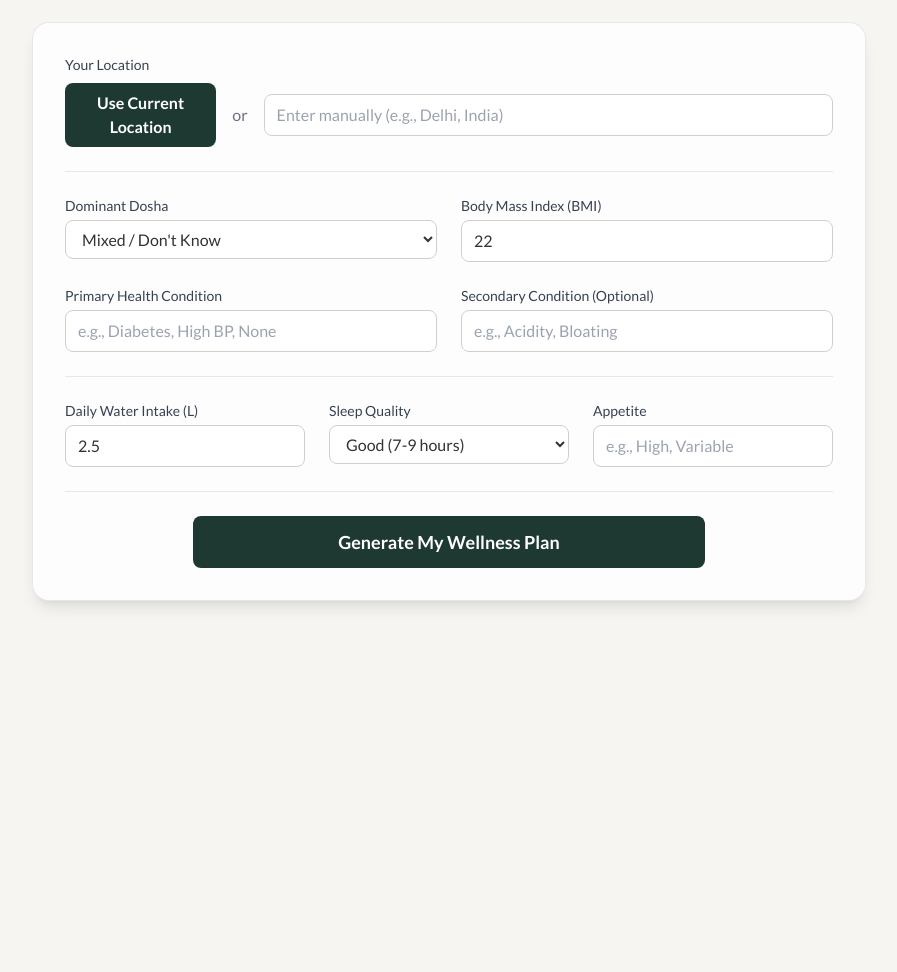
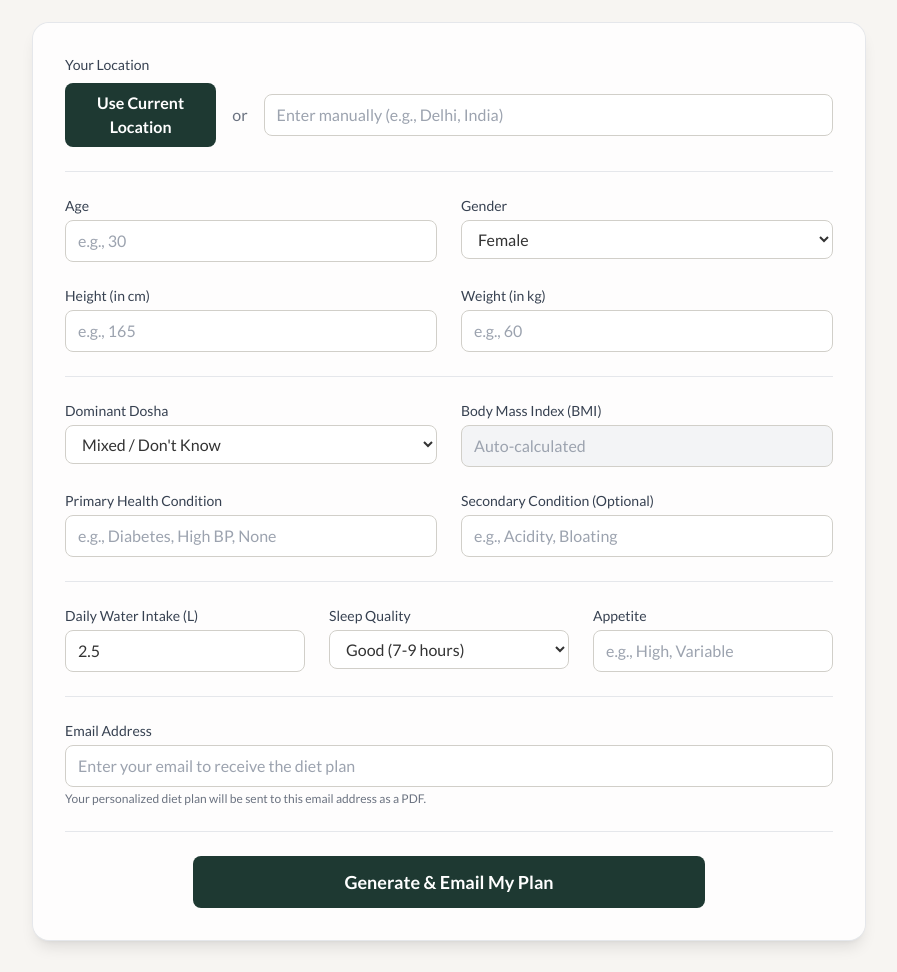
Before and after one commit to Akshaypareek01/DietProject_samsara, a Flask app: page / in a window 1280 px wide. Shown: the part 137-1109 px from the top of the page, without its empty margins (191-1088 px from the left). Before the commit the page ends 744 px from the top, so only its background shows below. Run offline with Flask 3, Linux system fonts and the light colour scheme; some libraries are stand-ins or nearby versions.

Commit message:
new updated file

```diff
--- a/app.py
+++ b/app.py
@@ -4,56 +4,137 @@ from datetime import datetime
 from flask import Flask, render_template, request, jsonify
 from openai import OpenAI
 from dotenv import load_dotenv
+import smtplib
+import ssl
+from email.mime.multipart import MIMEMultipart
+from email.mime.text import MIMEText
+from email.mime.application import MIMEApplication
+from fpdf import FPDF
 
 load_dotenv()
 
 app = Flask(__name__, static_folder="static", template_folder="templates")
 
-# 🔑 API Keys
+# API Keys & SMTP Config from .env
 OPENAI_API_KEY = os.environ.get("OPENAI_API_KEY")
 OPENWEATHER_API_KEY = os.environ.get("OPENWEATHER_API_KEY")
+SMTP_HOST = os.environ.get("SMTP_HOST")
+SMTP_PORT = int(os.environ.get("SMTP_PORT", 465))
+SMTP_USERNAME = os.environ.get("SMTP_USERNAME")
+SMTP_PASSWORD = os.environ.get("SMTP_PASSWORD")
+EMAIL_FROM = os.environ.get("EMAIL_FROM")
 
-# ⚙️ Flask Config from .env
+# Flask Config from .env
 FLASK_PORT = int(os.environ.get("FLASK_PORT", 3000))
 FLASK_DEBUG = os.environ.get("FLASK_DEBUG", "False").lower() == "true"
 
-# prompt sent to the AI
+# (Your PROMPT_TEMPLATE and SYSTEM_INSTRUCTION remain the same)
 PROMPT_TEMPLATE = """
 **User Parameters:**
-1.  **Dosha:** {dosha}
-2.  **Location:** {location}
-3.  **Weather:** {weather}
-4.  **Primary Disease/Health Condition:** {disease}
-5.  **Physiological Data:**
+1.  **Age:** {age}
+2.  **Gender:** {gender}
+3.  **Height:** {height} cm
+4.  **Weight:** {weight} kg
+5.  **Dosha:** {dosha}
+6.  **Location:** {location}
+7.  **Weather:** {weather}
+8.  **Primary Disease/Health Condition:** {disease}
+9.  **Physiological Data:**
     * Daily Water Intake: {water}L
     * BMI: {bmi}
     * Sleep Quality: {sleep}
-6.  **Secondary Condition:** {secondary_condition}
-7.  **Appetite:** {appetite}
-8.  **Current Day:** {current_day}
+10. **Secondary Condition:** {secondary_condition}
+11. **Appetite:** {appetite}
+12. **Current Day:** {current_day}
 """
 
-# This is the system instruction that guides the AI's behavior and response format.
 SYSTEM_INSTRUCTION = """
-You are an expert clinical nutritionist and Ayurvedic specialist.
+You are an expert clinical nutritionist and Ayurvedic specialist. Your task is to generate a highly personalized 7-day Ayurvedic diet plan.
 
-Task: Generate a **7-day Ayurvedic diet plan** starting from the provided Current Day.
-If Current Day is Wednesday, Day 1 should be Wednesday and you should provide Day 1 → Day 7 consecutively.
-
-Requirements:
-- Prioritize foods that are locally available and seasonal for the provided Location and Weather.
-- Use culturally appropriate and affordable items common to that city/region.
-- For each day include sections: "General Recommendations", "Early Morning", "Breakfast",
-  "Mid-Morning Snack", "Lunch", "Evening Snack", "Dinner", "Bedtime".
-- Provide portion sizes for every food item in grams (g) or milliliters (ml).
-- Briefly explain why each meal/item is suitable with respect to Dosha, Disease, BMI, Appetite and Weather.
-- Adjust portion sizes based on BMI & Appetite (e.g., underweight → slightly larger portions; overweight → controlled portions).
-- Avoid repeating the exact same full meal across multiple days; rotate where possible.
-- Output using markdown headings, e.g. "### Day 1 (Wednesday)" and bullet lists for meals.
+**CRITICAL INSTRUCTIONS:**
+1.  **Analyze the User's Full Profile:** Pay close attention to the user's age, gender, height, weight, and BMI. Use this data to estimate their daily caloric needs.
+2.  **Adjust Portion Sizes:** The portion sizes you recommend must be appropriate for the user's estimated caloric needs. A 25-year-old active male will have different needs than a 50-year-old sedentary female.
+3.  **Personalize for Age and Gender:** Recommendations should be suitable for the user's specific demographic. For example, a plan for a younger person might focus on energy, while a plan for an older person might focus on joint health and digestion.
+4.  **Standard Requirements:**
+    - Generate a 7-day plan starting from the provided Current Day.
+    - Prioritize locally available and seasonal foods for the user's Location and Weather.
+    - For each day, include sections: "General Recommendations", "Early Morning", "Breakfast", "Mid-Morning Snack", "Lunch", "Evening Snack", "Dinner", and "Bedtime".
+    - Provide portion sizes for every food item in grams (g) or milliliters (ml).
+    - Briefly explain why each meal is suitable for the user's complete profile (Dosha, Disease, BMI, Age, etc.).
+    - Output using Markdown headings.
 """
 
+# --- UPDATED PDF Generation Function ---
+class PDF(FPDF):
+    def header(self):
+        # Use a font that supports a wider range of characters
+        try:
+            self.set_font('DejaVu', 'B', 14)
+        except RuntimeError:
+            self.set_font('Arial', 'B', 14)
+        self.cell(0, 10, 'Your Personalized Ayurvedic Diet Plan', 0, 1, 'C')
+        self.ln(10)
 
-# The main route that serves the webpage (index.html).
+    def footer(self):
+        self.set_y(-15)
+        try:
+            self.set_font('DejaVu', 'I', 8)
+        except RuntimeError:
+            self.set_font('Arial', 'I', 8)
+        self.cell(0, 10, f'Page {self.page_no()}', 0, 0, 'C')
+
+def create_pdf(plan_text):
+    pdf = PDF()
+    # Add a Unicode font that supports more characters.
+    # This is the key part of the fix.
+    try:
+        pdf.add_font('DejaVu', '', 'DejaVuSans.ttf', uni=True)
+        pdf.add_font('DejaVu', 'B', 'DejaVuSans-Bold.ttf', uni=True)
+        pdf.add_font('DejaVu', 'I', 'DejaVuSans-Oblique.ttf', uni=True)
+        pdf.set_font('DejaVu', '', 12)
+    except RuntimeError:
+        print("DejaVu font not found, falling back to Arial. Special characters may not render correctly.")
+        pdf.set_font('Arial', '', 12)
+
+    pdf.add_page()
+
+    # Write the text to the PDF, handling potential encoding issues
+    # The 'replace' error handler will prevent crashes on unmappable characters
+    clean_text = plan_text.encode('latin-1', 'replace').decode('latin-1')
+    pdf.multi_cell(0, 10, clean_text)
+
+    # Return the PDF content as bytes
+    return pdf.output(dest='S').encode('latin-1')
+
+
+# --- Email Sending Function (No changes needed) ---
+def send_email_with_attachment(to_email, subject, body, pdf_content, filename="Ayurvedic_Diet_Plan.pdf"):
+    if not all([SMTP_HOST, SMTP_PORT, SMTP_USERNAME, SMTP_PASSWORD, EMAIL_FROM]):
+        print("SMTP settings are not fully configured. Skipping email.")
+        return False
+
+    msg = MIMEMultipart()
+    msg['From'] = EMAIL_FROM
+    msg['To'] = to_email
+    msg['Subject'] = subject
+    msg.attach(MIMEText(body, 'plain'))
+
+    part = MIMEApplication(pdf_content, Name=filename)
+    part['Content-Disposition'] = f'attachment; filename="{filename}"'
+    msg.attach(part)
+
+    context = ssl.create_default_context()
+    try:
+        with smtplib.SMTP_SSL(SMTP_HOST, SMTP_PORT, context=context) as server:
+            server.login(SMTP_USERNAME, SMTP_PASSWORD)
+            server.sendmail(EMAIL_FROM, to_email, msg.as_string())
+        print(f"Email sent successfully to {to_email}")
+        return True
+    except Exception as e:
+        print(f"Failed to send email: {e}")
+        return False
+
+
 @app.route("/")
 def index():
     return render_template("index.html")
@@ -62,7 +143,12 @@ def index():
 @app.route("/generate", methods=["POST"])
 def generate_plan():
     try:
-        # --- Collect form data ---
+        # (Your existing code to collect form data remains the same)
+        email_to = request.form.get("email")
+        age = request.form.get("age", "30")
+        gender = request.form.get("gender", "Female")
+        height = request.form.get("height", "165")
+        weight = request.form.get("weight", "60")
         dosha = request.form.get("dosha", "mixed")
         disease = request.form.get("disease", "None")
         water = request.form.get("water", "2")
@@ -70,7 +156,6 @@ def generate_plan():
         sleep = request.form.get("sleep", "Good")
         secondary_condition = request.form.get("secondary_condition", "None")
         appetite = request.form.get("appetite", "Normal")
-
         fallback_location = request.form.get("location", "Unknown")
         latitude = request.form.get("latitude")
         longitude = request.form.get("longitude")
@@ -78,45 +163,16 @@ def generate_plan():
         location_name = fallback_location
         weather_desc = "Not available"
 
-        # --- Weather API ---
-        if latitude and longitude and OPENWEATHER_API_KEY:
-            try:
-                weather_url = (
-                    f"https://api.openweathermap.org/data/2.5/weather?"
-                    f"lat={latitude}&lon={longitude}&appid={OPENWEATHER_API_KEY}&units=metric"
-                )
-                resp = requests.get(weather_url, timeout=10)
-                resp.raise_for_status()
-                w_data = resp.json()
+        # (Your existing weather logic remains the same)
 
-                city = w_data.get("name", "")
-                country = w_data.get("sys", {}).get("country", "")
-                if city and country:
-                    location_name = f"{city}, {country}"
-
-                weather_main = w_data.get("weather", [{}])[0].get("description", "clear sky")
-                temp = w_data.get("main", {}).get("temp")
-                if temp is not None:
-                    weather_desc = f"{weather_main.title()}, Temp: {temp}°C"
-                else:
-                    weather_desc = weather_main.title()
-            except requests.exceptions.RequestException as ex:
-                print(f"Warning: Could not fetch weather data. {ex}")
-
-        # Current day
         current_day = datetime.now().strftime("%A")
 
-        # --- Prepare prompt ---
+        # (Your existing OpenAI call remains the same)
         prompt_data = {
-            "dosha": dosha,
-            "location": location_name,
-            "weather": weather_desc,
-            "disease": disease,
-            "water": water,
-            "bmi": bmi,
-            "sleep": sleep,
-            "secondary_condition": secondary_condition,
-            "appetite": appetite,
+            "age": age, "gender": gender, "height": height, "weight": weight,
+            "dosha": dosha, "location": location_name, "weather": weather_desc,
+            "disease": disease, "water": water, "bmi": bmi, "sleep": sleep,
+            "secondary_condition": secondary_condition, "appetite": appetite,
             "current_day": current_day,
         }
         user_prompt = PROMPT_TEMPLATE.format(**prompt_data)
@@ -134,17 +190,22 @@ def generate_plan():
             max_tokens=3500,
             temperature=0.3,
         )
-
         plan_text = completion.choices[0].message.content
 
-        return jsonify(
-            {
-                "plan": plan_text,
-                "used_location": location_name,
-                "used_weather": weather_desc,
-                "current_day": current_day,
-            }
-        )
+        # --- Generate PDF and Send Email ---
+        if plan_text and email_to:
+            pdf_content = create_pdf(plan_text)
+            email_subject = "Your Personalized Ayurvedic Diet Plan"
+            email_body = "Hello,\n\nPlease find your personalized 7-day Ayurvedic diet plan attached.\n\nBest regards,\nSamsara Wellness"
+
+            send_email_with_attachment(email_to, email_subject, email_body, pdf_content)
+
+        return jsonify({
+            "plan": plan_text,
+            "used_location": location_name,
+            "used_weather": weather_desc,
+            "current_day": current_day,
+        })
 
     except Exception as e:
         print(f"An error occurred in /generate: {e}")
--- a/static/script.js
+++ b/static/script.js
@@ -7,6 +7,11 @@ document.addEventListener('DOMContentLoaded', function () {
     const latitudeInput = document.getElementById('latitude');
     const longitudeInput = document.getElementById('longitude');
 
+    // New element selections for BMI calculation
+    const heightInput = document.getElementById('height');
+    const weightInput = document.getElementById('weight');
+    const bmiInput = document.getElementById('bmi');
+
     const resultsDiv = document.getElementById('results');
     const loadingDiv = document.getElementById('loading');
     const errorDiv = document.getElementById('error');
@@ -15,7 +20,6 @@ document.addEventListener('DOMContentLoaded', function () {
     const metaDataDiv = document.getElementById('metaData');
     const planOutputDiv = document.getElementById('planOutput');
 
-    // Initialize Markdown to HTML converter if Showdown is loaded
     const converter = typeof showdown !== 'undefined' ? new showdown.Converter({
         tables: true,
         strikethrough: true,
@@ -23,9 +27,24 @@ document.addEventListener('DOMContentLoaded', function () {
         simpleLineBreaks: true
     }) : null;
 
-    if (!converter) {
-        console.error("Showdown.js library not loaded. Markdown conversion will not work.");
+    // --- NEW: BMI Calculation Logic ---
+    function calculateBmi() {
+        const height = parseFloat(heightInput.value);
+        const weight = parseFloat(weightInput.value);
+
+        if (height > 0 && weight > 0) {
+            const heightInMeters = height / 100;
+            const bmi = weight / (heightInMeters * heightInMeters);
+            bmiInput.value = bmi.toFixed(1); // Display BMI with one decimal place
+        } else {
+            bmiInput.value = ''; // Clear if inputs are invalid
+        }
     }
+
+    // Add event listeners to height and weight fields
+    heightInput.addEventListener('input', calculateBmi);
+    weightInput.addEventListener('input', calculateBmi);
+
 
     // --- Geolocation Logic ---
     getLocationBtn.addEventListener('click', () => {
@@ -34,10 +53,8 @@ document.addEventListener('DOMContentLoaded', function () {
             locationStatus.className = 'text-sm text-red-600 mt-2';
             return;
         }
-
         locationStatus.textContent = 'Fetching location...';
         locationStatus.className = 'text-sm text-blue-600 mt-2';
-
         navigator.geolocation.getCurrentPosition(
             (position) => {
                 const { latitude, longitude } = position.coords;
@@ -50,8 +67,7 @@ document.addEventListener('DOMContentLoaded', function () {
                 locationInput.placeholder = 'Using GPS location';
             },
             (error) => {
-                let message = 'Could not fetch location. Please enter it manually.';
-                locationStatus.textContent = message;
+                locationStatus.textContent = 'Could not fetch location. Please enter it manually.';
                 locationStatus.className = 'text-sm text-red-600 mt-2';
                 locationInput.disabled = false;
             }
@@ -61,8 +77,6 @@ document.addEventListener('DOMContentLoaded', function () {
     // --- Form Submission Logic ---
     form.addEventListener('submit', async function (event) {
         event.preventDefault();
-
-        // Show loading state and scroll to results
         resultsDiv.classList.remove('hidden');
         loadingDiv.classList.remove('hidden');
         errorDiv.classList.add('hidden');
@@ -76,14 +90,12 @@ document.addEventListener('DOMContentLoaded', function () {
                 method: 'POST',
                 body: formData,
             });
-
             const data = await response.json();
 
             if (!response.ok) {
                 throw new Error(data.error || `HTTP error! status: ${response.status}`);
             }
 
-            // Populate metadata
             metaDataDiv.innerHTML = `
                 <h3 class="text-lg font-semibold font-sans !text-emerald-900 !border-none !m-0 !p-0">Your Plan Details</h3>
                 <ul class="list-disc list-inside mt-2 text-sm">
@@ -92,12 +104,10 @@ document.addEventListener('DOMContentLoaded', function () {
                     <li><strong>Starting Day:</strong> ${data.current_day}</li>
                 </ul>`;
 
-            // Convert markdown plan to HTML and display
             if (converter) {
                 const htmlPlan = converter.makeHtml(data.plan);
                 planOutputDiv.innerHTML = htmlPlan;
             } else {
-                // Fallback for if Showdown fails to load
                 planOutputDiv.textContent = data.plan;
             }
 
--- a/static/style.css
+++ b/static/style.css
@@ -85,3 +85,4 @@ h1, h2, h3, h4, h5, h6 {
 #planOutput p {
     margin-bottom: 1rem;
 }
+/* The extra closing brace was removed from here */
--- a/templates/index.html
+++ b/templates/index.html
@@ -5,7 +5,7 @@
     <meta name="viewport" content="width=device-width, initial-scale=1.0">
     <title>Ayurvedic Diet Planner | Samsara Wellness</title>
 
-    <!-- Tailwind CSS - required for utility classes -->
+    <!-- Tailwind CSS -->
     <script src="https://cdn.tailwindcss.com"></script>
 
     <!-- Google Fonts -->
@@ -40,6 +40,31 @@
                 <p id="locationStatus" class="text-sm mt-2"></p>
             </div>
 
+            <!-- Personal Details Grid -->
+            <div class="grid grid-cols-1 md:grid-cols-2 gap-6 border-t pt-6">
+                <div>
+                    <label for="age" class="block text-sm font-medium text-gray-700">Age</label>
+                    <input type="number" name="age" id="age" placeholder="e.g., 30" required class="mt-1 block w-full px-3 py-2 samsara-input">
+                </div>
+                <div>
+                    <label for="gender" class="block text-sm font-medium text-gray-700">Gender</label>
+                    <select id="gender" name="gender" required class="mt-1 block w-full px-3 py-2 samsara-select">
+                        <option value="Female">Female</option>
+                        <option value="Male">Male</option>
+                        <option value="Prefer not to say">Prefer not to say</option>
+                    </select>
+                </div>
+                <div>
+                    <label for="height" class="block text-sm font-medium text-gray-700">Height (in cm)</label>
+                    <input type="number" name="height" id="height" placeholder="e.g., 165" required class="mt-1 block w-full px-3 py-2 samsara-input">
+                </div>
+                <div>
+                    <label for="weight" class="block text-sm font-medium text-gray-700">Weight (in kg)</label>
+                    <input type="number" name="weight" id="weight" placeholder="e.g., 60" required class="mt-1 block w-full px-3 py-2 samsara-input">
+                </div>
+            </div>
+
+
             <!-- Core Details Grid -->
             <div class="grid grid-cols-1 md:grid-cols-2 gap-6 border-t pt-6">
                 <!-- Dosha -->
@@ -50,12 +75,15 @@
                         <option value="Vata">Vata</option>
                         <option value="Pitta">Pitta</option>
                         <option value="Kapha">Kapha</option>
+                        <option value="Vata-Pitta">Vata-Pitta</option>
+                        <option value="Pitta-Kapha">Pitta-Kapha</option>
+                        <option value="Kapha-Vata">Kapha-Vata</option>
                     </select>
                 </div>
                 <!-- BMI -->
                 <div>
                     <label for="bmi" class="block text-sm font-medium text-gray-700">Body Mass Index (BMI)</label>
-                    <input type="number" step="0.1" name="bmi" id="bmi" value="22" required class="mt-1 block w-full px-3 py-2 samsara-input">
+                    <input type="number" step="0.1" name="bmi" id="bmi" readonly class="mt-1 block w-full px-3 py-2 samsara-input bg-gray-100 cursor-not-allowed" placeholder="Auto-calculated">
                 </div>
                 <!-- Primary Health Condition -->
                 <div>
@@ -88,8 +116,7 @@
                     </datalist>
                 </div>
             </div>
-
-            <!-- Physiological Data Grid -->
+             <!-- Physiological Data Grid -->
              <div class="grid grid-cols-1 md:grid-cols-3 gap-6 pt-6 border-t">
                 <!-- Water Intake -->
                 <div>
@@ -108,7 +135,6 @@
                 <!-- Appetite -->
                 <div>
                     <label for="appetite" class="block text-sm font-medium text-gray-700">Appetite</label>
-                    <!-- UPDATED: Changed to text input with suggestions -->
                     <input type="text" name="appetite" id="appetite" list="appetite-suggestions" placeholder="e.g., High, Variable" required class="mt-1 block w-full px-3 py-2 samsara-input">
                     <datalist id="appetite-suggestions">
                         <option value="Normal"></option>
@@ -122,6 +148,14 @@
                 </div>
             </div>
 
+            <!-- Email Field -->
+            <div class="border-t pt-6">
+                <label for="email" class="block text-sm font-medium text-gray-700">Email Address</label>
+                <input type="email" name="email" id="email" placeholder="Enter your email to receive the diet plan" required class="mt-1 block w-full px-3 py-2 samsara-input">
+                <p class="text-xs text-gray-500 mt-1">Your personalized diet plan will be sent to this email address as a PDF.</p>
+            </div>
+
+
             <!-- Hidden fields for coordinates -->
             <input type="hidden" name="latitude" id="latitude">
             <input type="hidden" name="longitude" id="longitude">
@@ -129,12 +163,12 @@
             <!-- Submit Button -->
             <div class="text-center pt-6 border-t">
                 <button type="submit" class="w-full md:w-2/3 samsara-btn text-white font-bold py-3 px-6 rounded-lg text-lg focus:outline-none focus:ring-2 focus:ring-offset-2 focus:ring-emerald-800">
-                    Generate My Wellness Plan
+                    Generate & Email My Plan
                 </button>
             </div>
         </form>
 
-        <!-- Results Section -->
+        <!-- CORRECTED: Full Results Section -->
         <div id="results" class="mt-12 hidden">
             <div id="loading" class="flex flex-col items-center justify-center p-8">
                 <div class="spinner"></div>
```
Also changed, not shown: output_diet_plan.json (deleted, +0 -31 lines), ravi_diet_20250709_113052.json (deleted, +0 -29 lines), static/leaf_icon.png (added), 1 other file.
